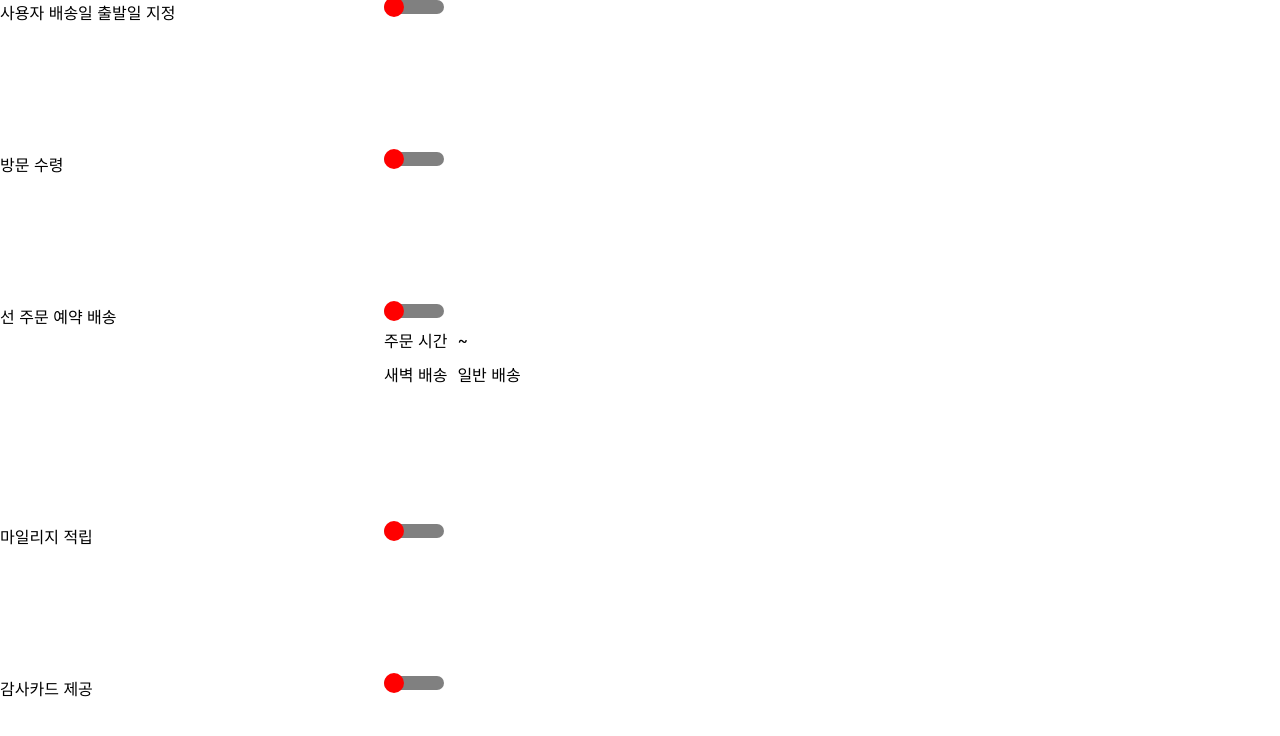
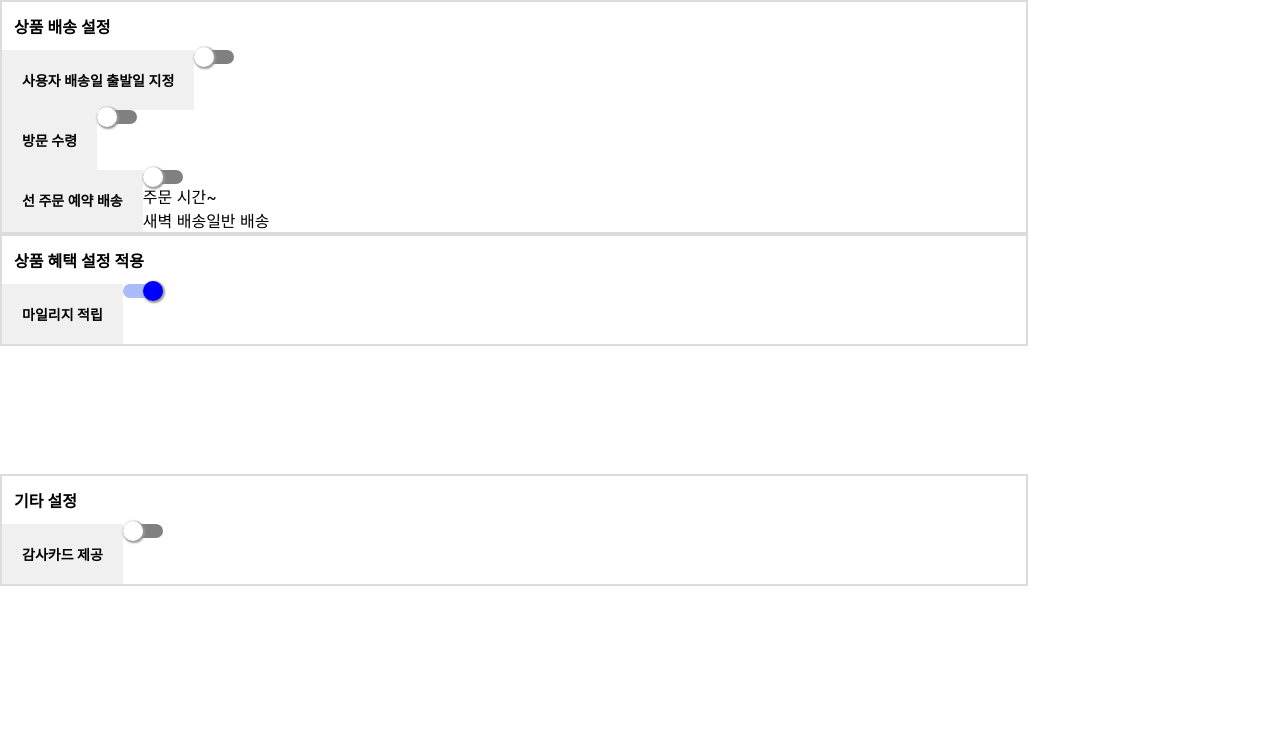
Before and after one commit to console-lo9/wanted_pre_onboarding_02, a React (Create React App) app: page / in a window 1280 px wide. Shown: the top 736 px of the page. Built offline with nearby package versions, Linux system fonts and the light colour scheme.

Commit message:
Add: 상품 배송 설정의 버튼 간 활성화, 비활성화 기능 구현

```diff
--- a/src/components/Etc/ProvideCard.jsx
+++ b/src/components/Etc/ProvideCard.jsx
@@ -1,4 +1,9 @@
 import OnOffButton from "layout/OnOffButton";
+import ContentBodyTitle from "layout/Section/ContentBodyTitle";
+import SectionBody from "layout/Section/SectionBody";
+import SectionBodyContent from "layout/Section/SectionBodyContent";
+import SectionHeader from "layout/Section/SectionHeader";
+import SectionWrapper from "layout/Section/SectionWrapper";
 import React from "react";
 import styles from "./ProvideCard.module.css";
 
@@ -6,12 +11,15 @@ const ID_5 = "id5";
 
 function ProvideCard() {
   return (
-    <div className={styles.container}>
-      <div className={styles.name}>감사카드 제공</div>
-      <div className={styles.content}>
-        <OnOffButton id={ID_5} />
-      </div>
-    </div>
+    <SectionWrapper>
+      <SectionHeader children="기타 설정"></SectionHeader>
+      <SectionBody>
+        <ContentBodyTitle children="감사카드 제공"></ContentBodyTitle>
+        <SectionBodyContent>
+          <OnOffButton id={ID_5} />
+        </SectionBodyContent>
+      </SectionBody>
+    </SectionWrapper>
   );
 }
 
--- a/src/components/ProductBenefit/AccumulateMileage.jsx
+++ b/src/components/ProductBenefit/AccumulateMileage.jsx
@@ -1,17 +1,31 @@
 import OnOffButton from "layout/OnOffButton";
-import React from "react";
+import ContentBodyTitle from "layout/Section/ContentBodyTitle";
+import SectionBody from "layout/Section/SectionBody";
+import SectionBodyContent from "layout/Section/SectionBodyContent";
+import SectionHeader from "layout/Section/SectionHeader";
+import SectionWrapper from "layout/Section/SectionWrapper";
+import React, { useState } from "react";
 import styles from "./AccumulateMileage.module.css";
 
 const ID_4 = "id4";
 
 function AccumulateMileage() {
+  const [checked, setChecked] = useState(true);
+
+  const onClickHandler = () => {
+    setChecked((state) => !state);
+  };
+
   return (
-    <div className={styles.container}>
-      <div className={styles.name}>마일리지 적립</div>
-      <div className={styles.content}>
-        <OnOffButton id={ID_4} />
-      </div>
-    </div>
+    <SectionWrapper>
+      <SectionHeader children="상품 혜택 설정 적용"></SectionHeader>
+      <SectionBody>
+        <ContentBodyTitle children="마일리지 적립"></ContentBodyTitle>
+        <SectionBodyContent>
+          <OnOffButton id={ID_4} checked={checked} onClick={onClickHandler} />
+        </SectionBodyContent>
+      </SectionBody>
+    </SectionWrapper>
   );
 }
 
--- a/src/components/ProductDelivery/PreOrderDelivery.jsx
+++ b/src/components/ProductDelivery/PreOrderDelivery.jsx
@@ -1,17 +1,26 @@
 import Calender from "layout/Calender";
 import OnOffButton from "layout/OnOffButton";
+import ContentBodyTitle from "layout/Section/ContentBodyTitle";
+import SectionBody from "layout/Section/SectionBody";
+import SectionBodyContent from "layout/Section/SectionBodyContent";
 import ShortCalender from "layout/ShortCalender";
-import React from "react";
+import React, { useState } from "react";
 import styles from "./PreOrderDelivery.module.css";
+import SetTime from "./SetTime";
 
 const ID_3 = "id3";
 
-function PreOrderDelivery() {
+function PreOrderDelivery({ checked3, setChecked1, setChecked2, setChecked3 }) {
+  const handleClick = () => {
+    setChecked3((check) => !check);
+    setChecked1(false);
+    setChecked2(false);
+  };
   return (
-    <div className={styles.container}>
-      <div className={styles.name}>선 주문 예약 배송</div>
-      <div className={styles.content}>
-        <OnOffButton id={ID_3} />
+    <SectionBody children="flexBox">
+      <ContentBodyTitle children="선 주문 예약 배송"></ContentBodyTitle>
+      <SectionBodyContent>
+        <OnOffButton id={ID_3} onClick={handleClick} checked={checked3} />
         <div>
           <span>주문 시간</span>
           <Calender />
@@ -24,8 +33,8 @@ function PreOrderDelivery() {
           <span>일반 배송</span>
           <ShortCalender />
         </div>
-      </div>
-    </div>
+      </SectionBodyContent>
+    </SectionBody>
   );
 }
 
--- a/src/components/ProductDelivery/ProductDepartureDate.jsx
+++ b/src/components/ProductDelivery/ProductDepartureDate.jsx
@@ -1,17 +1,25 @@
 import OnOffButton from "layout/OnOffButton";
-import React from "react";
+import ContentBodyTitle from "layout/Section/ContentBodyTitle";
+import SectionBody from "layout/Section/SectionBody";
+import SectionBodyContent from "layout/Section/SectionBodyContent";
+import React, { useEffect } from "react";
 import styles from "./ProductDepartureDate.module.css";
 
 const ID_1 = "id1";
 
-function ProductDepartureDate() {
+function ProductDepartureDate({ checked1, setChecked1, setChecked3 }) {
+  const handleClick = () => {
+    setChecked1((check) => !check);
+    setChecked3(false);
+    return checked1;
+  };
   return (
-    <div className={styles.container}>
-      <div className={styles.name}>사용자 배송일 출발일 지정</div>
-      <div className={styles.content}>
-        <OnOffButton id={ID_1} />
-      </div>
-    </div>
+    <SectionBody>
+      <ContentBodyTitle children="사용자 배송일 출발일 지정"></ContentBodyTitle>
+      <SectionBodyContent>
+        <OnOffButton id={ID_1} onClick={handleClick} checked={checked1} />
+      </SectionBodyContent>
+    </SectionBody>
   );
 }
 
--- /dev/null
+++ b/src/components/ProductDelivery/SetTime.jsx
@@ -0,0 +1,25 @@
+import Calender from "layout/Calender";
+import ShortCalender from "layout/ShortCalender";
+import React, { Fragment, useState } from "react";
+import styles from "./SetTime.module.css";
+
+function SetTime({}) {
+  return (
+    <div className={styles.contain}>
+      <div>
+        <span>주문 시간</span>
+        <Calender />
+        <span>~</span>
+        <Calender />
+      </div>
+      <div>
+        <span>새벽 배송</span>
+        <ShortCalender />
+        <span>일반 배송</span>
+        <ShortCalender />
+      </div>
+    </div>
+  );
+}
+
+export default SetTime;
--- /dev/null
+++ b/src/components/ProductDelivery/SetTime.module.css
@@ -0,0 +1,5 @@
+.contain > div {
+  display: flex;
+  align-items: center;
+  margin-bottom: 10px;
+}
--- a/src/components/ProductDelivery/Visiting.jsx
+++ b/src/components/ProductDelivery/Visiting.jsx
@@ -1,17 +1,25 @@
 import OnOffButton from "layout/OnOffButton";
-import React from "react";
+import ContentBodyTitle from "layout/Section/ContentBodyTitle";
+import SectionBody from "layout/Section/SectionBody";
+import SectionBodyContent from "layout/Section/SectionBodyContent";
+import React, { useEffect } from "react";
 import styles from "./Visiting.module.css";
 
 const ID_2 = "id2";
 
-function Visiting() {
+function Visiting({ checked2, setChecked2, setChecked3 }) {
+  const handleClick = () => {
+    setChecked2((check) => !check);
+    setChecked3(false);
+    return checked2;
+  };
   return (
-    <div className={styles.container}>
-      <div className={styles.name}>방문 수령</div>
-      <div className={styles.content}>
-        <OnOffButton id={ID_2} />
-      </div>
-    </div>
+    <SectionBody>
+      <ContentBodyTitle children="방문 수령"></ContentBodyTitle>
+      <SectionBodyContent>
+        <OnOffButton id={ID_2} onClick={handleClick} checked={checked2} />
+      </SectionBodyContent>
+    </SectionBody>
   );
 }
 
--- a/src/components/ProductDelivery/index.js
+++ b/src/components/ProductDelivery/index.js
@@ -2,13 +2,34 @@ import PreOrderDelivery from "./PreOrderDelivery";
 import ProductDepartureDate from "./ProductDepartureDate";
 import Visiting from "./Visiting";
 import styles from "./index.module.css";
+import SectionWrapper from "layout/Section/SectionWrapper";
+import SectionHeader from "layout/Section/SectionHeader";
+import { useState } from "react";
 
 export const ProductDelivery = () => {
+  const [checked1, setChecked1] = useState(false);
+  const [checked2, setChecked2] = useState(false);
+  const [checked3, setChecked3] = useState(false);
+
   return (
-    <div className={styles.container}>
-      <ProductDepartureDate />
-      <Visiting />
-      <PreOrderDelivery />
-    </div>
+    <SectionWrapper>
+      <SectionHeader children="상품 배송 설정"></SectionHeader>
+      <ProductDepartureDate
+        checked1={checked1}
+        setChecked1={setChecked1}
+        setChecked3={setChecked3}
+      />
+      <Visiting
+        checked2={checked2}
+        setChecked2={setChecked2}
+        setChecked3={setChecked3}
+      />
+      <PreOrderDelivery
+        checked3={checked3}
+        setChecked3={setChecked3}
+        setChecked1={setChecked1}
+        setChecked2={setChecked2}
+      />
+    </SectionWrapper>
   );
 };
--- a/src/layout/OnOffButton.jsx
+++ b/src/layout/OnOffButton.jsx
@@ -9,6 +9,7 @@ function OnOffButton(props) {
         type="checkbox"
         className={styles.btn}
         checked={props.checked}
+        onChange={props.onClick}
       />
       <label htmlFor={props.id} className={styles.label}>
         <span></span>
--- a/src/layout/OnOffButton.module.css
+++ b/src/layout/OnOffButton.module.css
@@ -6,7 +6,7 @@
 .label {
   display: block;
   position: relative;
-  width: 60px;
+  width: 40px;
   height: 14px;
   border-radius: 17px;
   background-color: gray;
@@ -18,12 +18,12 @@
   position: absolute;
   left: 0;
   top: -3px;
-  /* transform: translateY(14px); */
   z-index: 1;
   width: 20px;
   height: 20px;
   border-radius: 50%;
-  background-color: red;
+  background-color: #fff;
+  box-shadow: 1px 1px 2px 1px #999;
   transition-duration: 0.2s;
 }
 
@@ -54,5 +54,5 @@
 
 .btn:checked + .label span {
   background-color: blue;
-  transform: translateX(40px);
+  transform: translateX(20px);
 }
--- a/src/layout/Section/SectionWrapper.module.css
+++ b/src/layout/Section/SectionWrapper.module.css
@@ -1,5 +1,6 @@
 .wrapper {
   width: 80%;
-  display: flexbox;
+  display: flex;
   border: 2px solid gainsboro;
+  flex-direction: column;
 }
```
